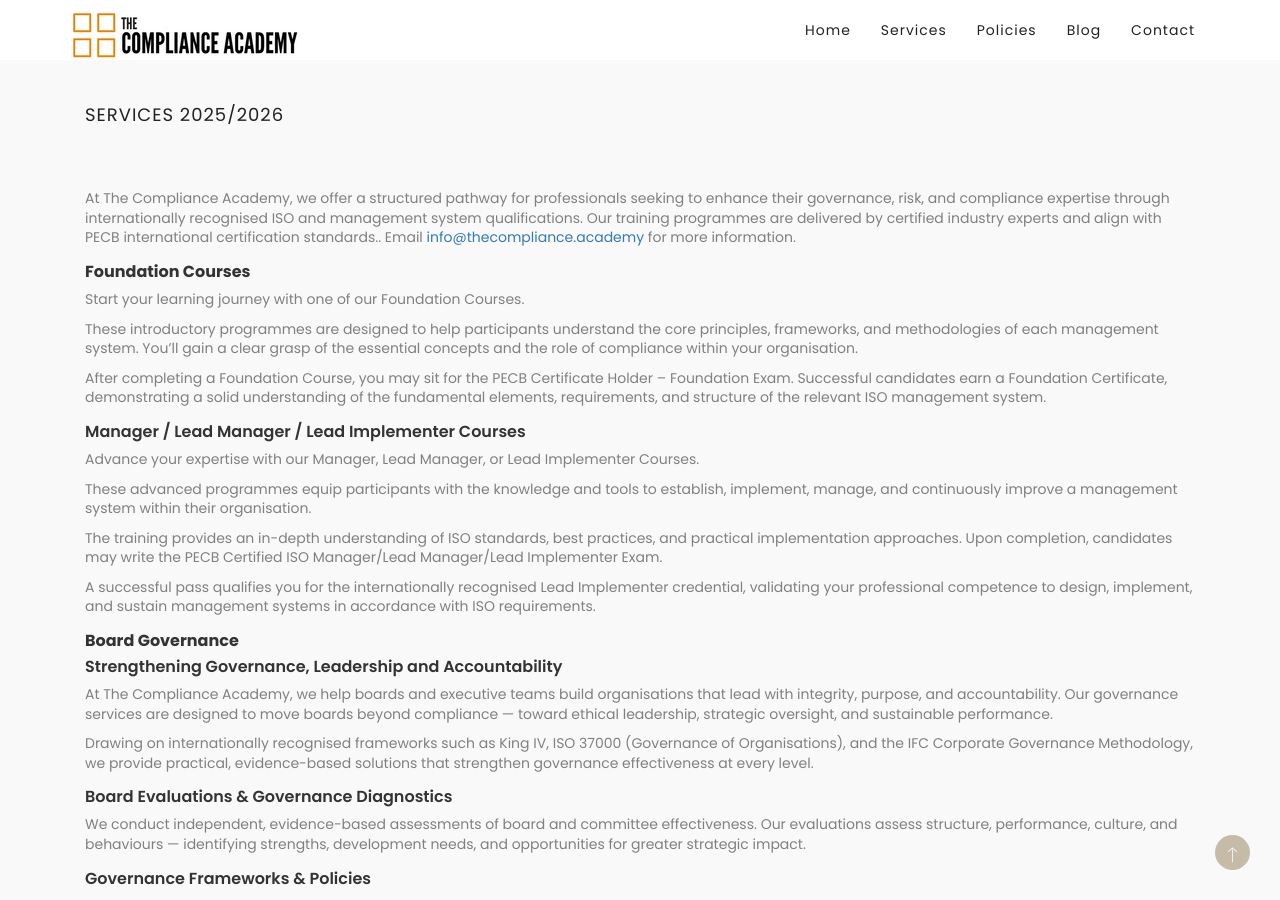
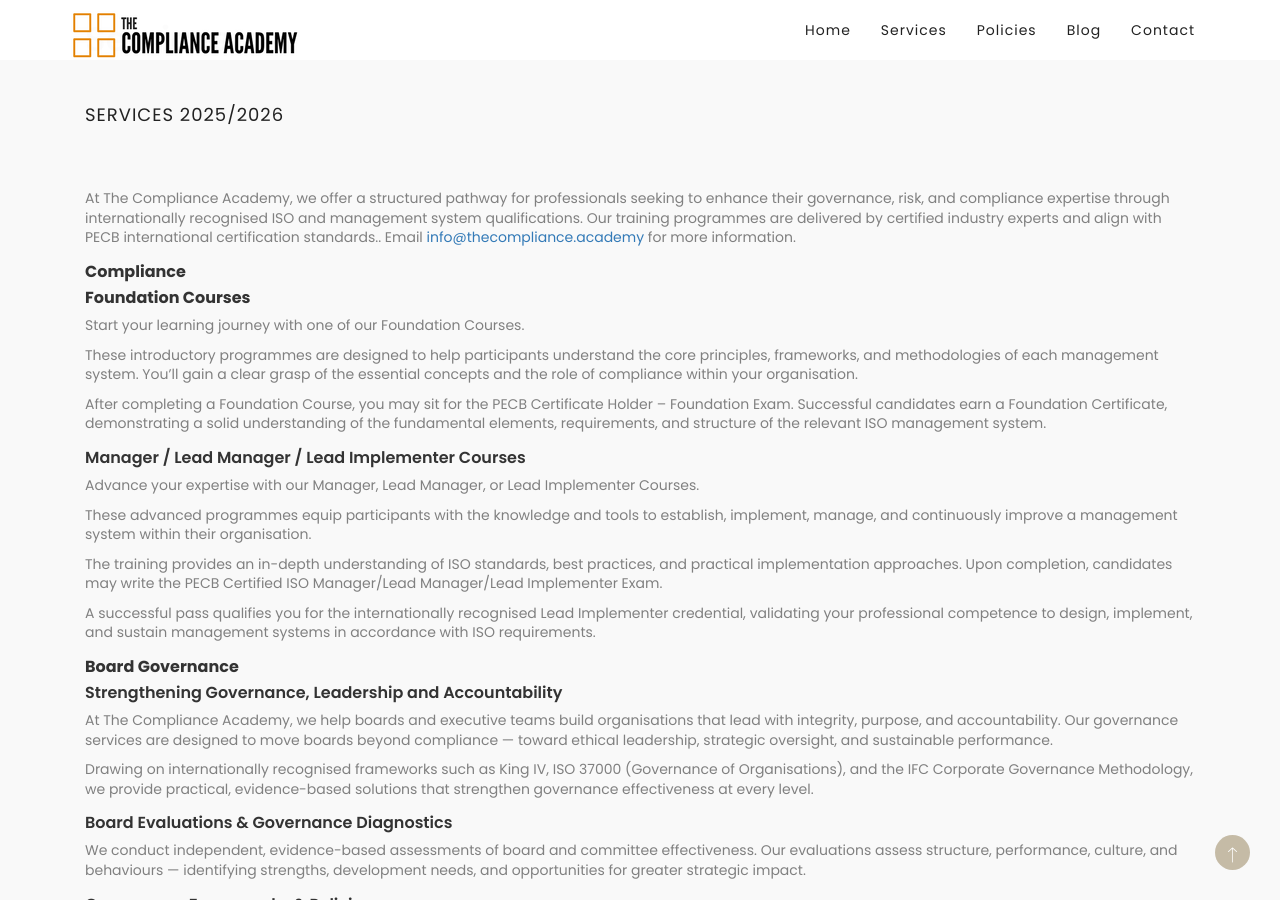
Before and after one commit to compliance-academy/compliance-academy.github.io, a Jekyll site: the page built from index.md, in a window 1280 px wide and 900 px high, scrolled down 1483 px. Built offline with Jekyll 4.4.1, drawn with Linux system fonts in a browser that asks for light colours; nearby versions of some CDN libraries; some web fonts are replaced.

Commit message:
Update home.html

```diff
--- a/_layouts/home.html
+++ b/_layouts/home.html
@@ -118,6 +118,8 @@
 
                 <div>
                   <br>
+                  <h3 style="font-weight: 800;">Compliance<h3>
+    </p>
 <h3 style="font-weight: 800;">Foundation Courses</h3>
   <p>
     Start your learning journey with one of our Foundation Courses.
```
